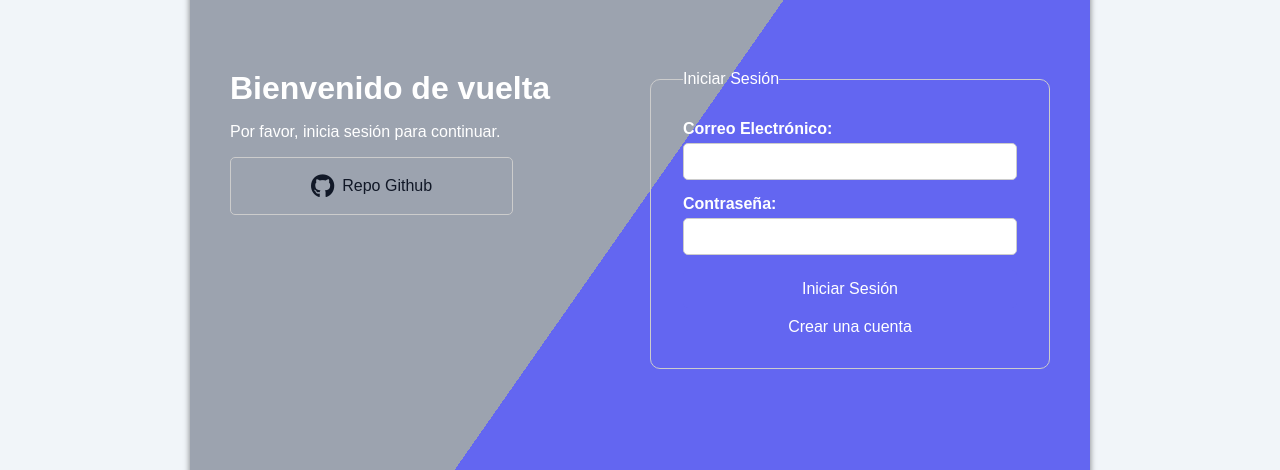
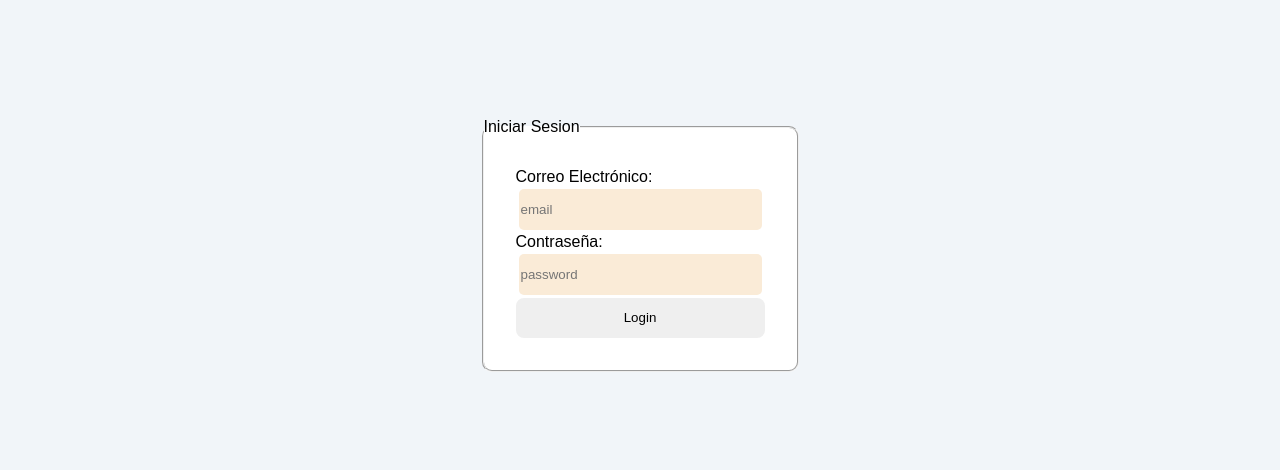
Before and after one commit to Alan3420/Game-Rank, a Vue app in the folder frontend/: page /login in a window 1280 px wide. Shown: the part 196-666 px from the top of the page. Built offline with nearby package versions, Linux system fonts and the light colour scheme.

Commit message:
deshaciendo cambios de diseño de login

```diff
--- a/frontend/src/view/login_user.vue
+++ b/frontend/src/view/login_user.vue
@@ -1,71 +1,19 @@
 <template>
 
     <body>
-        <div class="container-login">
+        <fieldset>
+            <legend>Iniciar Sesion</legend>
 
-            <!-- Panel izquierdo -->
-            <div class="panel">
-                <div :class="{ 'slide-out-left': isRegistering }">
-                    <div class="welcome-section">
-                        <h1>Bienvenido de vuelta</h1>
-                        <p>Por favor, inicia sesión para continuar.</p>
-                        <a href="https://github.com/Alan3420/Proyecto-Game-Rank.git" target="_blank"
-                            class="github-link">
-                            <i class="fab fa-github"></i>Repo Github
-                        </a>
-                    </div>
-                </div>
+            <form @submit.prevent="handleLogin">
+                <label for="email">Correo Electrónico:</label>
+                <input type="email" id="email" v-model="email" placeholder="email">
 
-                <div :class="{ 'slide-out-left': !isRegistering }">
-                    <fieldset>
-                        <legend>Crear Cuenta</legend>
-                        <form @submit.prevent="handleRegister">
-                            <div class="form-row">
-                                <div class="form-group">
-                                    <label for="nombre">Nombre:</label>
-                                    <input id="nombre" v-model="register.nombre" type="text" required />
-                                </div>
-                                <div class="form-group">
-                                    <label for="apellido">Apellido:</label>
-                                    <input id="apellido" v-model="register.apellido" type="text" required />
-                                </div>
-                            </div>
-                            <label for="reg-email">Correo Electrónico:</label>
-                            <input id="reg-email" v-model="register.email" type="email" required />
-                            <label for="reg-password">Contraseña:</label>
-                            <input id="reg-password" v-model="register.password" type="password" required />
-                            <button type="submit">Registrarse</button>
-                            <a href="#" @click.prevent="toggleView">¿Ya tienes cuenta? Inicia sesión</a>
-                        </form>
-                    </fieldset>
-                </div>
-            </div>
+                <label for="passwd">Contraseña:</label>
+                <input type="password" id="passwd" v-model="password" placeholder="password">
 
-            <!-- Panel derecho -->
-            <div class="panel">
-                <div :class="{ 'slide-out-right': isRegistering }">
-                    <fieldset>
-                        <legend>Iniciar Sesión</legend>
-                        <form @submit.prevent="handleLogin">
-                            <label for="email">Correo Electrónico:</label>
-                            <input id="email" v-model="email" type="email" required />
-                            <label for="password">Contraseña:</label>
-                            <input id="password" v-model="password" type="password" required />
-                            <button type="submit">Iniciar Sesión</button>
-                            <a href="#" @click.prevent="toggleView">Crear una cuenta</a>
-                        </form>
-                    </fieldset>
-                </div>
-
-                <div :class="{ 'slide-out-right': !isRegistering }">
-                    <div class="welcome-section">
-                        <h1>¡Únete a Game Rank!</h1>
-                        <p>Registra tu progreso, compite con otros jugadores y sube en el ranking.</p>
-                    </div>
-                </div>
-            </div>
-
-        </div>
+                <button type="submit">Login</button>
+            </form>
+        </fieldset>
     </body>
 </template>
 
@@ -76,14 +24,8 @@ export default {
     data() {
         return {
             email: "",
-            password: "",
-            isRegistering: false,
-            register: {
-                nombre: "",
-                apellido: "",
-                email: "",
-                password: "",
-            }
+            password: ""
+
         }
     },
     methods: {
@@ -96,195 +38,47 @@ export default {
             } catch (error) {
                 console.log("Error:", error)
             }
-        },
-
-        async handleRegister() {
-            console.log("Registrando:", this.register);
-            // conecta aquí tu servicio
-        },
-
-        toggleView() {
-            this.isRegistering = !this.isRegistering;
-            const container = document.querySelector(".container-login");
-            container.classList.toggle("active");
-        },
-
+        }
     }
 }
 </script>
 
+
 <style scoped>
-@property --angle {
-    syntax: '<angle>';
-    initial-value: 125deg;
-    inherits: false;
-}
-
-.panel {
-    flex: 1;
-    max-width: 400px;
-    position: relative;
-    min-height: 350px;
-}
-
-.panel>div {
-    position: absolute;
-    width: 100%;
-    transition: opacity 0.4s ease, transform 0.4s ease;
-}
-
-.slide-out-left {
-    opacity: 0;
-    transform: translateX(-60px);
-    pointer-events: none;
-    position: absolute;
-}
-
-.slide-out-right {
-    opacity: 0;
-    transform: translateX(60px);
-    pointer-events: none;
-    position: absolute;
-}
-
 body {
-    margin: 0;
-    padding: 0;
-    width: 100%;
+    min-height: 100vh;
     display: flex;
     justify-content: center;
     align-items: center;
-    min-height: 100vh;
-    background: #f1f5f9;
 
 }
 
-.container-login {
-    position: relative;
-    display: flex;
-    justify-content: center;
-    align-items: center;
-    gap: 20px;
-    padding: 2rem;
-    max-width: 900px;
-    width: 90%;
-    /* responsive */
-    min-height: 80vh;
-    height: auto;
-    color: white;
-
-    background: linear-gradient(var(--angle), #9ca3af 50%, #6366f1 50%);
-    transition: --angle 0.4s cubic-bezier(0.1, 0, 0.1, 1);
-    background-size: 200% 200%;
-    background-position: 78% 0%;
+fieldset {
     border-radius: 10px;
-    box-shadow: 0 0 6px 0 rgba(0, 0, 0, 0.5);
-
-}
-
-.container-login.active {
-    --angle: 305deg;
-}
-
-.welcome-section,
-fieldset {
-    flex: 1;
-    max-width: 400px;
-}
-
-.welcome-section {
-    display: flex;
-    flex-direction: column;
-    justify-content: center;
-    align-items: flex-start;
-    gap: 1rem;
-}
-
-fieldset {
-    border: 1px solid #ccc;
-    border-radius: 10px;
-    padding: 2rem;
+    background-color: white;
 }
 
 form {
     display: flex;
     flex-direction: column;
+    padding: 2rem;
 
 }
 
-form label {
-    margin-bottom: 5px;
-    font-weight: bold;
-}
+form input {
+    margin: 3px;
+    padding: 0.8rem 4rem;
+    padding-left: 2px;
+    border-radius: 5px;
+    background-color: antiquewhite;
+    border: none;
 
-form input {
-    margin-bottom: 15px;
-    padding: 10px;
-    border: 1px solid #ccc;
-    border-radius: 5px;
 }
 
 form button {
-    background-color: #6366f1;
-    color: #ffffff;
-    padding: 10px;
-    font-size: 1rem;
+    padding: 0.8rem;
+    border-radius: 8px;
     border: none;
-    border-radius: 5px;
     cursor: pointer;
-    transition: background-color 0.25s ease, transform 0.2s ease;
-}
-
-form button:hover {
-    background-color: #4f46e5;
-    transform: translateY(-2px);
-}
-
-form a {
-    margin-top: 10px;
-    display: flex;
-    justify-content: center;
-    align-items: center;
-    text-decoration: none;
-    color: black;
-    transition: transform 0.2s;
-    color: white;
-}
-
-form a:hover {
-    transform: scale(1.1);
-}
-
-a i {
-    font-size: 1.5rem;
-    color: #111827;
-    transition: color 0.2s ease;
-}
-
-
-.github-link {
-    display: inline-flex;
-    align-items: center;
-    gap: 0.5rem;
-    text-decoration: none;
-
-    color: #111827;
-    padding: 1rem 5rem;
-    border: 1px solid #ccc;
-    border-radius: 5px;
-}
-
-.github-link:hover,
-.github-link:hover i {
-    background-color: #6366f1;
-    color: white;
-
-}
-
-@media (max-width: 768px) {
-    .container-login {
-        flex-direction: column;
-        padding: 1rem;
-    }
 }
 </style>
```
